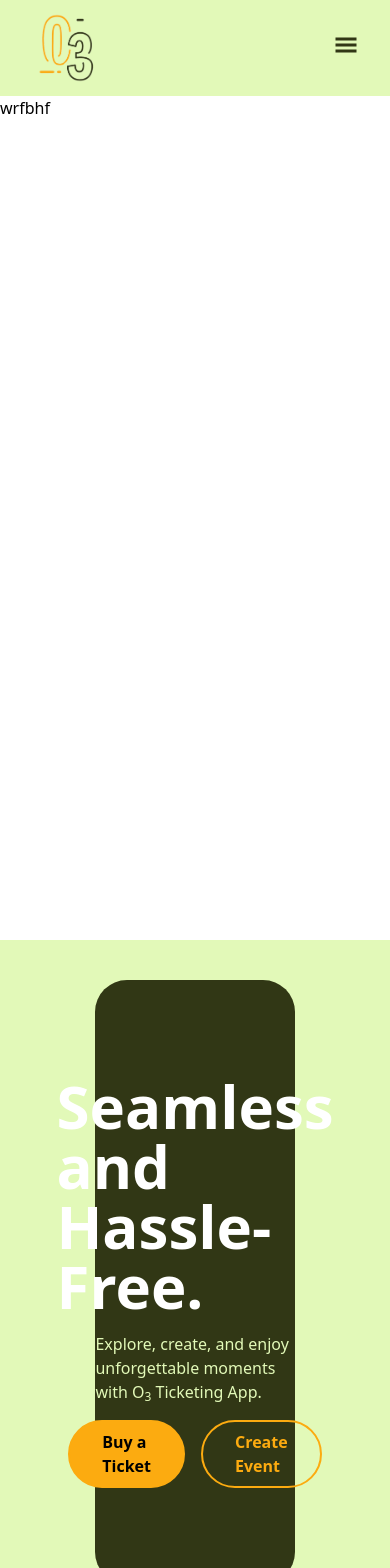
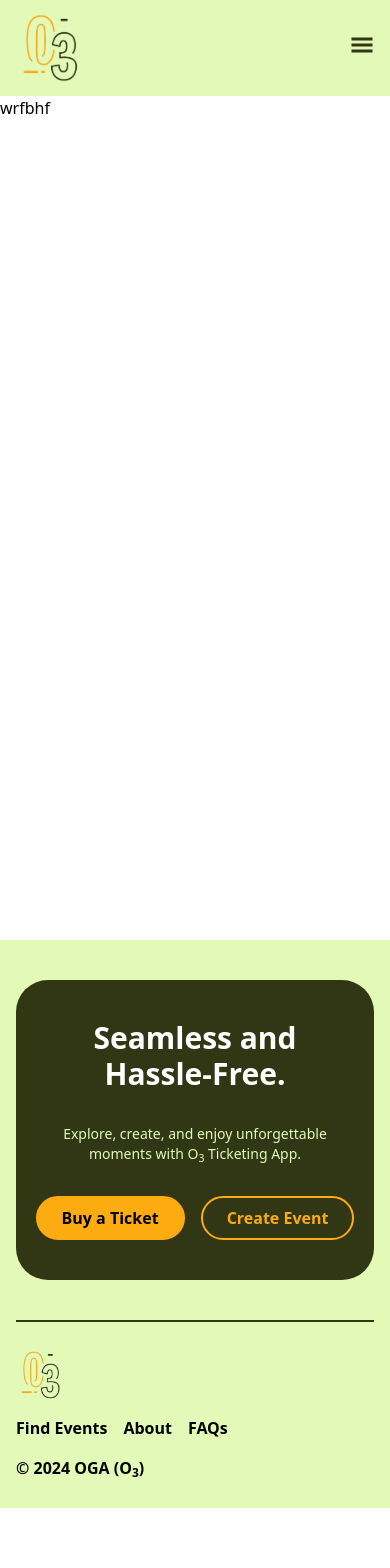
Before and after one commit to BlarQ/OGA, a Next.js app: page / in a window 390 px wide. Shown: the top 1568 px of the page. After the commit the page ends 1508 px from the top, so only its background shows below. Built offline with nearby package versions, Linux system fonts and the light colour scheme.

Commit message:
feat: mobile view footer, fix: mobile padding in header

```diff
--- a/src/app/components/Footer.jsx
+++ b/src/app/components/Footer.jsx
@@ -5,75 +5,86 @@ import React from 'react'
 const Footer = () => {
     return (
         <footer className='
-        px-16
+        px-4 md:px-16
         bg-secondary'>
             <div className='py-10
-            px-[12%]'>
+            md:px-[12%]'>
                 <div className='bg-tertiary
-                py-24
-                gap-4
+                md:py-24
+                py-10
+                gap-8
+                md:gap-4
                 flex
                 flex-col
-                rounded-[2rem]
-                '>
+                rounded-[2rem]'>
                     <div className='flex
                     items-center
                     justify-center
                     flex-col
-                    gap-4'>
-                        <h1 className='text-6xl
+                    gap-8
+                    md:gap-4
+                    '>
+                        <h1 className='text-3xl md:text-6xl
                         font-semibold
-                        text-white'>Seamless and Hassle-Free.</h1>
-                        <p className='text-base
-                        text-secondary'>Explore, create, and enjoy unforgettable moments with O<sub>3</sub> Ticketing App.</p>
+                        text-white
+                        text-center
+                        md:w-full
+                        w-[80%]'>Seamless and Hassle-Free.</h1>
+                        <p className='text-sm
+                        md:text-base
+                        text-secondary
+                        text-center
+                        md:w-full
+                        w-[80%]'>Explore, create, and enjoy unforgettable moments with O<sub>3</sub> Ticketing App.</p>
                     </div>
 
                     <div className='flex
+                    flex-row
                     items-center
                     justify-center
                     gap-4'>
                         <Link className='border-primary
                         border-2
                         py-2
-                        px-8
+                        px-6 md:px-8
                         rounded-full
-                     bg-primary
+                        bg-primary
                         font-semibold
-                        duration-300' href="/">Buy a Ticket</Link>
+                        duration-300
+                        text-center' href="/">Buy a Ticket</Link>
                         <Link className='border-primary
                         border-2
                         text-primary
                         py-2
-                        px-8
+                        px-6 md:px-8
                         rounded-full
                         font-semibold
-                        duration-300' href="/">Create Event</Link>
+                        duration-300
+                        text-center' href="/">Create Event</Link>
                     </div>
                 </div>
             </div>
 
-
             <div className='
             divide-y-2
-            divide-tertiary
-
-            '>
-                <div>
-
-                </div>
+            divide-tertiary'>
+                <div></div>
 
                 <div className='flex
-            justify-between
-            items-center
-            py-7'>
+                flex-col md:flex-row
+                justify-between
+                md:items-center
+                py-7'>
                     <div>
                         <Image src="/o3logo.png" height={50} width={50} alt='O3 Logo' />
                     </div>
 
-                    <nav>
+                    <nav className='mt-4 md:mt-0'>
                         <ul className='flex
-                    gap-8
-                    font-semibold'>
+                        flex-row
+                        gap-4 md:gap-8
+                        font-semibold
+                        md:items-center'>
                             <li>
                                 <Link href="/">Find Events</Link>
                             </li>
@@ -86,8 +97,8 @@ const Footer = () => {
                         </ul>
                     </nav>
 
-                    <div className='font-semibold'>
-                        <p>&copy; {new Date().getFullYear()} OGA(O<sub>3</sub>)</p>
+                    <div className='font-semibold mt-4 md:mt-0'>
+                        <p>&copy; {new Date().getFullYear()} OGA (O<sub>3</sub>)</p>
                     </div>
                 </div>
             </div>
--- a/src/app/components/Header.jsx
+++ b/src/app/components/Header.jsx
@@ -38,7 +38,7 @@ const Header = () => {
   return (
     <>
       <header className='fixed top-0 left-0 right-0 bg-secondary z-50'>
-        <div className='flex justify-between items-center px-8 lg:px-16 w-full h-24'>
+        <div className='flex justify-between items-center px-4 lg:px-16 w-full h-24'>
           <div>
             <Image src='/o3logo.png' alt='logo' width={70} height={70} />
           </div>
```
